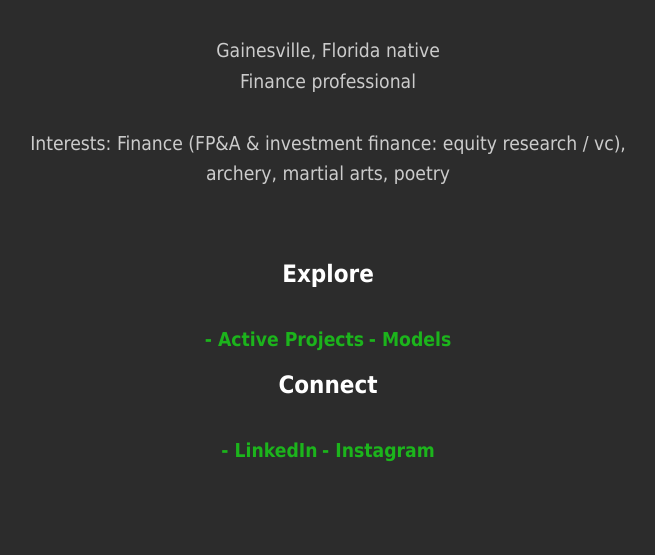
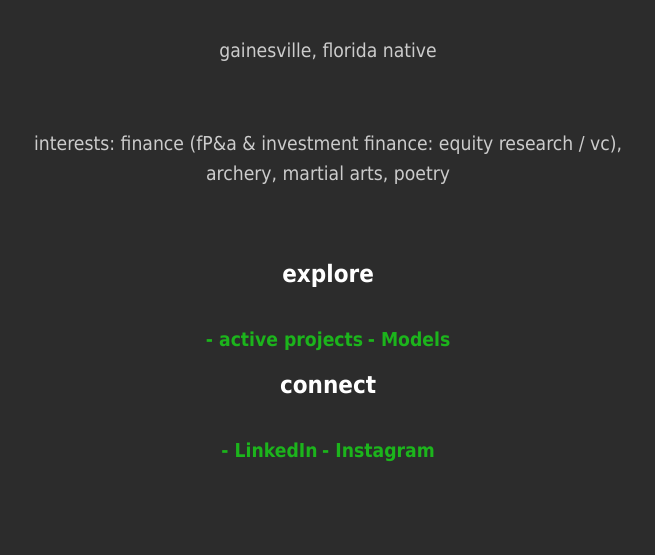
Before and after one commit to jameelbrannon/jameelbrannon, a plain HTML site: page index.html in a window 1280 px wide. Shown: the part 245-800 px from the top of the page, without its empty margins (312-967 px from the left). Drawn offline with Linux system fonts and the light colour scheme.

Commit message:
Update index.html

```diff
--- a/index.html
+++ b/index.html
@@ -11,24 +11,23 @@
     <h1>Jameel</h1>
 
     <p class="about-me">
-      Gainesville, Florida native<br>
-      Finance professional
+      gainesville, florida native<br>
       <br><br>
-      Interests: Finance (FP&amp;A &amp; investment finance: equity research / vc), archery, martial arts, poetry
+      interests: finance (fP&amp;a &amp; investment finance: equity research / vc), archery, martial arts, poetry
     </p>
 
     <!-- Site Links -->
     <section class="section">
-      <h2>Explore</h2>
+      <h2>explore</h2>
       <div class="links">
-        <a href="projects.html">Active Projects</a>
+        <a href="projects.html">active projects</a>
         <a href="https://github.com/jameelbrannon/payme" target="_blank" rel="noopener">Models</a>
       </div>
     </section>
 
     <!-- Social -->
     <section class="section">
-      <h2>Connect</h2>
+      <h2>connect</h2>
       <div class="links">
         <!-- Swap these with your actual profiles -->
         <a href="https://www.linkedin.com/in/YOUR-LINKEDIN" target="_blank" rel="noopener">LinkedIn</a>
```
